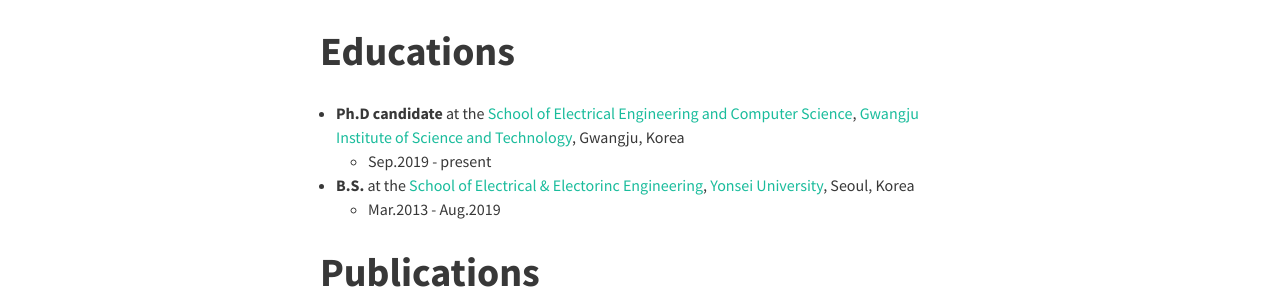
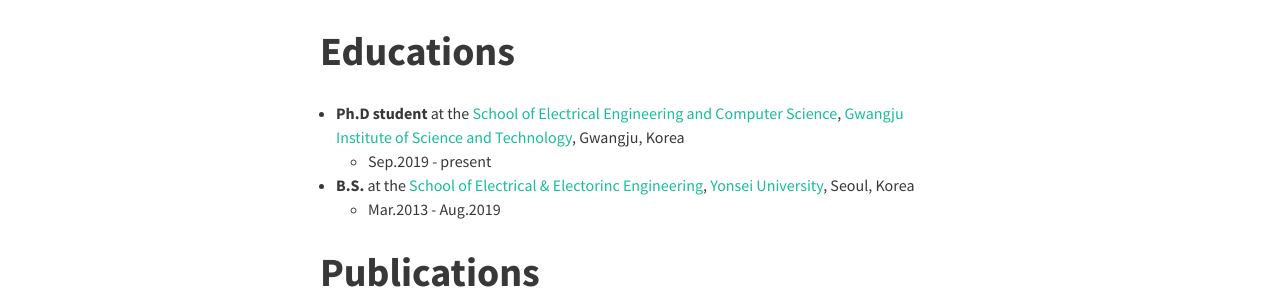
Before and after one commit to DY120/dy120.github.io, a Jekyll site: the page built from about.md, in a window 1280 px wide. Shown: the part 479-776 px from the top of the page. Built offline with Jekyll 4.4.1, drawn with Linux system fonts in a browser that asks for light colours; nearby versions of some CDN libraries.

Commit message:
Modified about page

```diff
--- a/about.md
+++ b/about.md
@@ -11,7 +11,7 @@ Hi. My name is **Daeyoung Han**, a Ph.D candidate student at the [School of Elec
 - **Machine learning**
 
 # Educations
-- **Ph.D candidate** at the [School of Electrical Engineering and Computer Science](https://eecs.gist.ac.kr/eecs/), [Gwangju Institute of Science and Technology](https://www.gist.ac.kr/kr/main.html), Gwangju, Korea
+- **Ph.D student** at the [School of Electrical Engineering and Computer Science](https://eecs.gist.ac.kr/eecs/), [Gwangju Institute of Science and Technology](https://www.gist.ac.kr/kr/main.html), Gwangju, Korea
   - Sep.2019 - present
 - **B.S.** at the [School of Electrical & Electorinc Engineering](http://ee.yonsei.ac.kr/ee_en/index.do), [Yonsei University](https://www.yonsei.ac.kr/en_sc/), Seoul, Korea
   - Mar.2013 - Aug.2019
```
